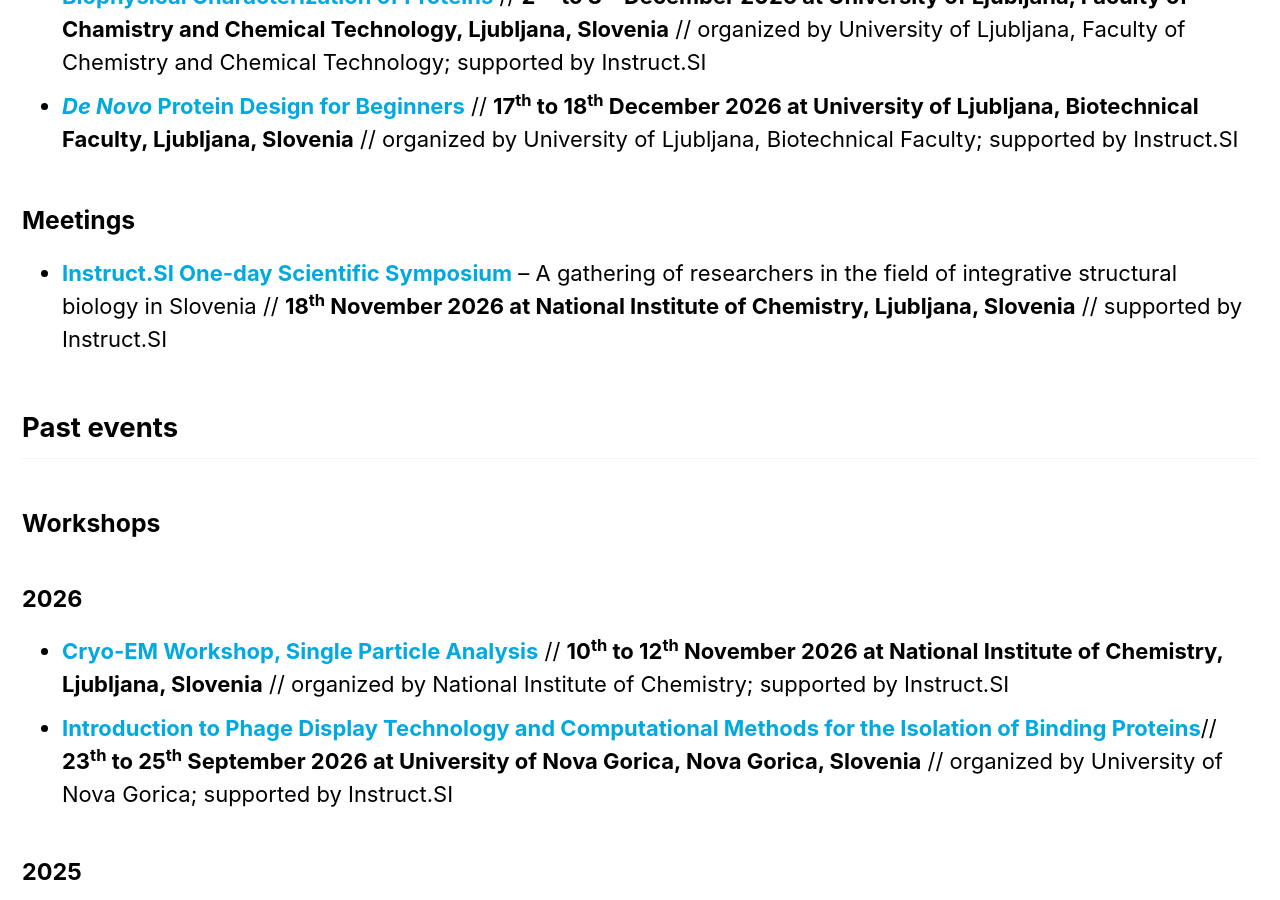
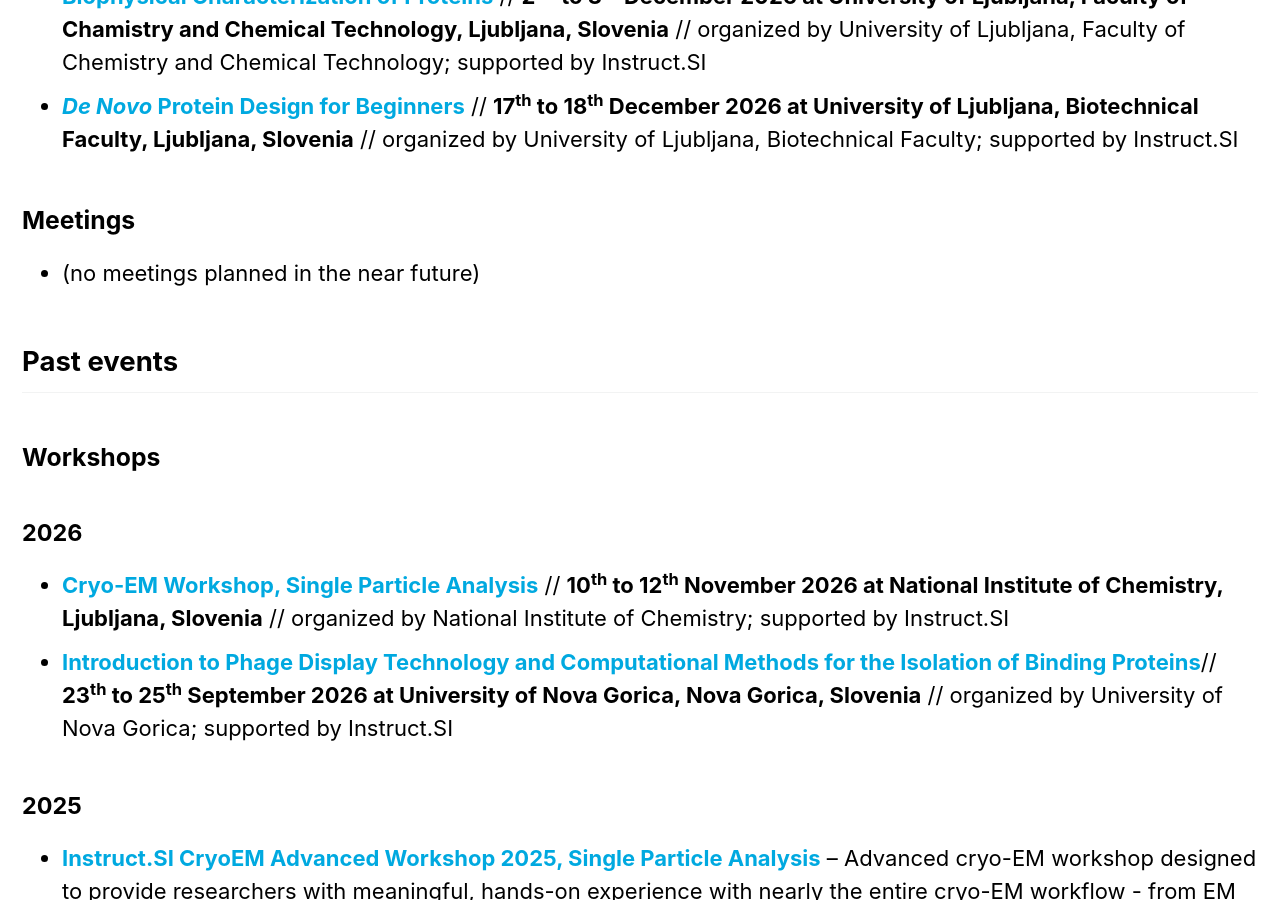
Before and after one commit to InstructSI/instructsi.github.io, a Jekyll site: the page built from _pages/events.md, in a window 1280 px wide and 900 px high, scrolled down 1138 px. Built offline with Jekyll 4.4.1, drawn with Linux system fonts in a browser that asks for light colours; cached includes are drawn as plain includes; some of the changed text lies outside the part shown.

Commit message:
Events page update

```diff
--- a/_pages/events.md
+++ b/_pages/events.md
@@ -31,7 +31,7 @@ Below are listed [upcoming](/events/#upcoming-events) and [past events](/events/
 
 ### Meetings
 
-- [**Instruct.SI One-day Scientific Symposium**](/events/instructsi-scientific-meeting) – A gathering of researchers in the field of integrative structural biology in Slovenia // **18<sup>th</sup> November 2026 at National Institute of Chemistry, Ljubljana, Slovenia** // supported by Instruct.SI
+- (no meetings planned in the near future)
 
 ## Past events
 
```
Also changed, not shown: other parts of _pages/events.md (+4 -0 lines).
